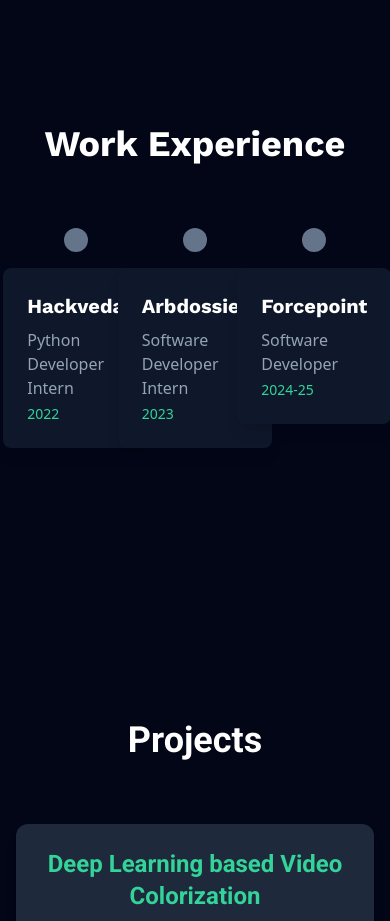
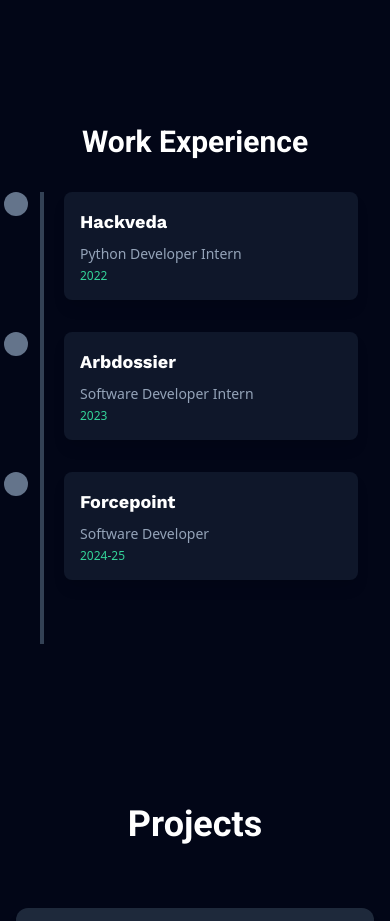
Before and after one commit to AkshatPatel07/Akshat-Patel-Portfolio, a React (Create React App) app: page / in a window 390 px wide. Shown: the part 2580-3501 px from the top of the page. Built offline with nearby package versions, Linux system fonts and the light colour scheme.

Commit message:
tried to make responsive

```diff
--- a/src/components/WorkExperience.js
+++ b/src/components/WorkExperience.js
@@ -1,6 +1,6 @@
 import React, { useState } from "react";
 
-const WorkExperience = ({id}) => {
+const WorkExperience = ({ id }) => {
   const [activeIndex, setActiveIndex] = useState(null);
 
   const experiences = [
@@ -40,44 +40,53 @@
 
   return (
     <section id={id} className="py-20 px-4 ">
-      <h2 className="text-4xl font-bold text-center mb-16 font-poppins hover:text-slate-200 animate-fade-in-up delay-300">
+      <h2 className="text-3xl md:text-4xl font-bold text-center mb-8 md:mb-16 font-playfair">
         Work Experience
       </h2>
 
-      <div className="max-w-6xl mx-auto relative animate-fade-in-up delay-300">
-        {/* Timeline line */}
-        <div className="fixed left-0 right-0 h-1 bg-slate-700 top-1/3 " />
+      <div className="max-w-6xl mx-auto relative">
+        {/* Timeline line - vertical on mobile, horizontal on desktop */}
+        <div className="hidden md:block absolute left-0 right-0 h-1 bg-slate-700 top-1/2 transform -translate-y-1/2" />
+        <div className="md:hidden absolute left-6 top-0 bottom-0 w-1 bg-slate-700" />
 
-        <div className="relative flex justify-between">
+        <div className="relative md:flex justify-between">
           {experiences.map((exp, index) => (
             <div
               key={index}
-              className="relative flex flex-col items-center w-1/3 px-4"
+              className="relative flex md:flex-col items-start md:items-center md:w-1/3 px-4 mb-8 md:mb-0"
               onMouseEnter={() => setActiveIndex(index)}
               onMouseLeave={() => setActiveIndex(null)}
             >
               {/* Timeline dot */}
               <div
-                className={`w-6 h-6 rounded-full mb-4 transition-all ${
+                className={`absolute md:relative left-0 md:left-auto -ml-3 md:ml-0 w-6 h-6 rounded-full mb-4 transition-all
+                ${
                   activeIndex === index
-                    ? "bg-emerald-500 scale-300"
+                    ? "bg-emerald-500 scale-125"
                     : "bg-slate-500"
-                }`}
+                }
+                md:-top-3`}
               />
 
               {/* Experience card */}
               <div
-                className={`p-6 rounded-lg shadow-lg transition-all transform ${
+                className={`ml-8 md:ml-0 p-4 md:p-6 rounded-lg shadow-lg transition-all transform
+                ${
                   activeIndex === index
-                    ? "scale-110 bg-slate-800 shadow-xl"
+                    ? "md:scale-110 bg-slate-800 shadow-xl"
                     : "bg-slate-900"
-                }`}
+                }
+                w-full md:w-auto`}
               >
-                <h3 className="text-xl font-bold font-poppins mb-2">
+                <h3 className="text-lg md:text-xl font-bold font-poppins mb-2">
                   {exp.company}
                 </h3>
-                <p className="text-slate-400 mb-1">{exp.role}</p>
-                <p className="text-emerald-400 text-sm">{exp.year}</p>
+                <p className="text-sm md:text-base text-slate-400 mb-1">
+                  {exp.role}
+                </p>
+                <p className="text-emerald-400 text-xs md:text-sm">
+                  {exp.year}
+                </p>
               </div>
             </div>
           ))}
@@ -85,16 +94,16 @@
 
         {/* Details panel */}
         <div
-          className={`mt-12 p-8 bg-slate-800 rounded-lg transition-opacity duration-300 ${
+          className={`mt-8 md:mt-12 p-4 md:p-8 bg-slate-800 rounded-lg transition-opacity duration-300 ${
             activeIndex !== null ? "opacity-100" : "opacity-0"
           }`}
         >
           {activeIndex !== null && (
-            <ul className="space-y-2">
+            <ul className="space-y-2 md:space-y-4">
               {experiences[activeIndex].details.map((detail, i) => (
                 <li
                   key={i}
-                  className="text-white font-poppins leading-relaxed border-l-2 border-emerald-500 pl-4"
+                  className="text-sm md:text-base text-slate-300 font-poppins leading-relaxed border-l-2 border-emerald-500 pl-2 md:pl-4"
                 >
                   {detail}
                 </li>
```
